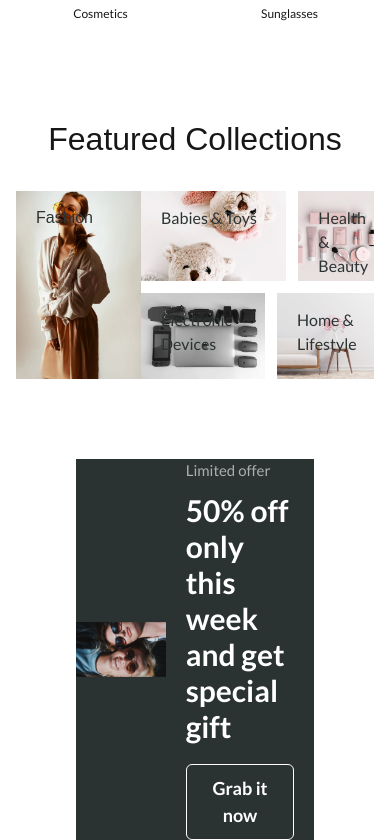
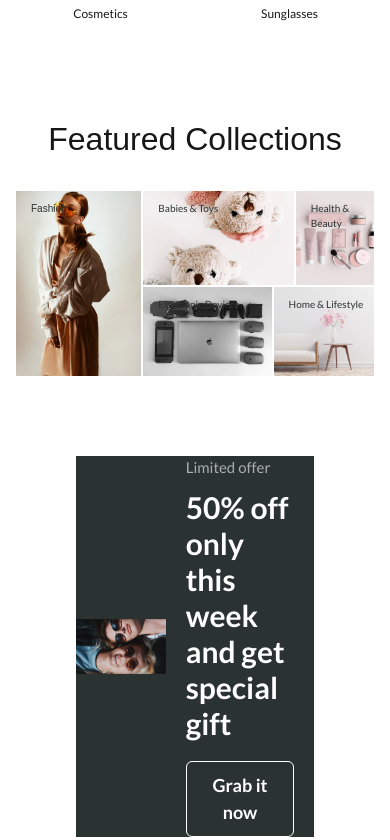
Before and after one commit to kushandesilva59/clothes-shop, a Next.js app: page / in a window 390 px wide. Shown: the part 2011-2851 px from the top of the page. Built offline with nearby package versions, Linux system fonts and the light colour scheme; a web font is replaced by a local one.

Commit message:
update featured section with responsive

```diff
--- a/src/app/components/FeaturedCategoriesSection/FeaturedCategoriesSection.jsx
+++ b/src/app/components/FeaturedCategoriesSection/FeaturedCategoriesSection.jsx
@@ -15,7 +15,7 @@ const FeaturedCategoriesSection = () => {
     <div className="max-w-7xl mx-auto px-4 sm:px-6 lg:px-8 pt-16 relative py-20">
       <h3 className={`${styles.title} py-7`}>Featured Collections</h3>
 
-      <div className="flex justify-evenly">
+      <div className={`flex justify-evenly ${styles.featuredSection}`}>
         <div className="relative">
           <img src="/fashion.png" className="h-full" alt="" />
           <div className={`${styles.overlay}`}>Fashion</div>
--- a/src/app/styles/FeaturedSection.module.css
+++ b/src/app/styles/FeaturedSection.module.css
@@ -16,3 +16,28 @@
   color: #2C3333;
   font-weight: 400;
 }
+
+@media (max-width: 600px){
+
+  .featuredSection{
+    gap: 2px;
+  }
+
+  .featuredSection .overlay{
+      font-size: 10px;
+      top: 5px;
+      left: 5px;
+  }
+
+  .featuredSection>div:nth-child(2){
+    gap: 2px;
+  }
+
+  .featuredSection>div:nth-child(2)>div{
+    gap: 2px;
+  }
+
+  .featuredSection img{
+    height: 100%;
+  }
+}
```
